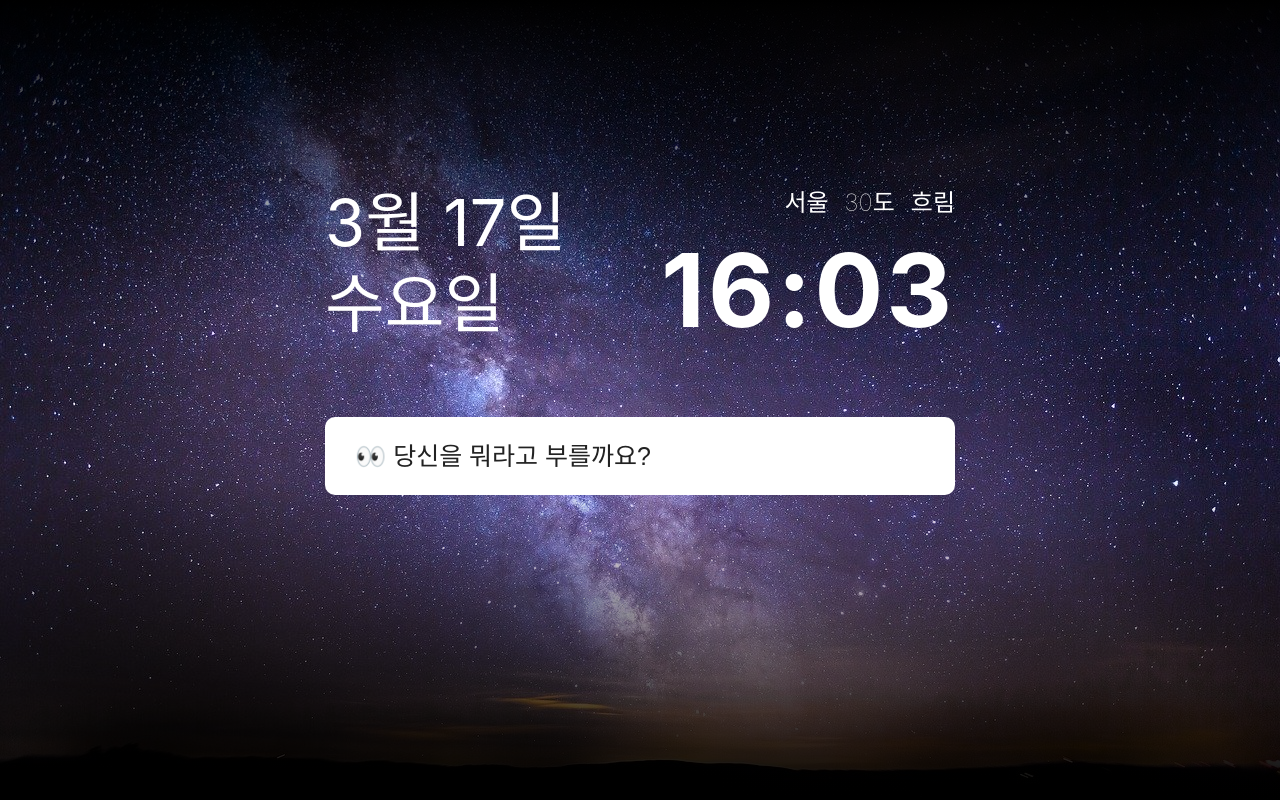
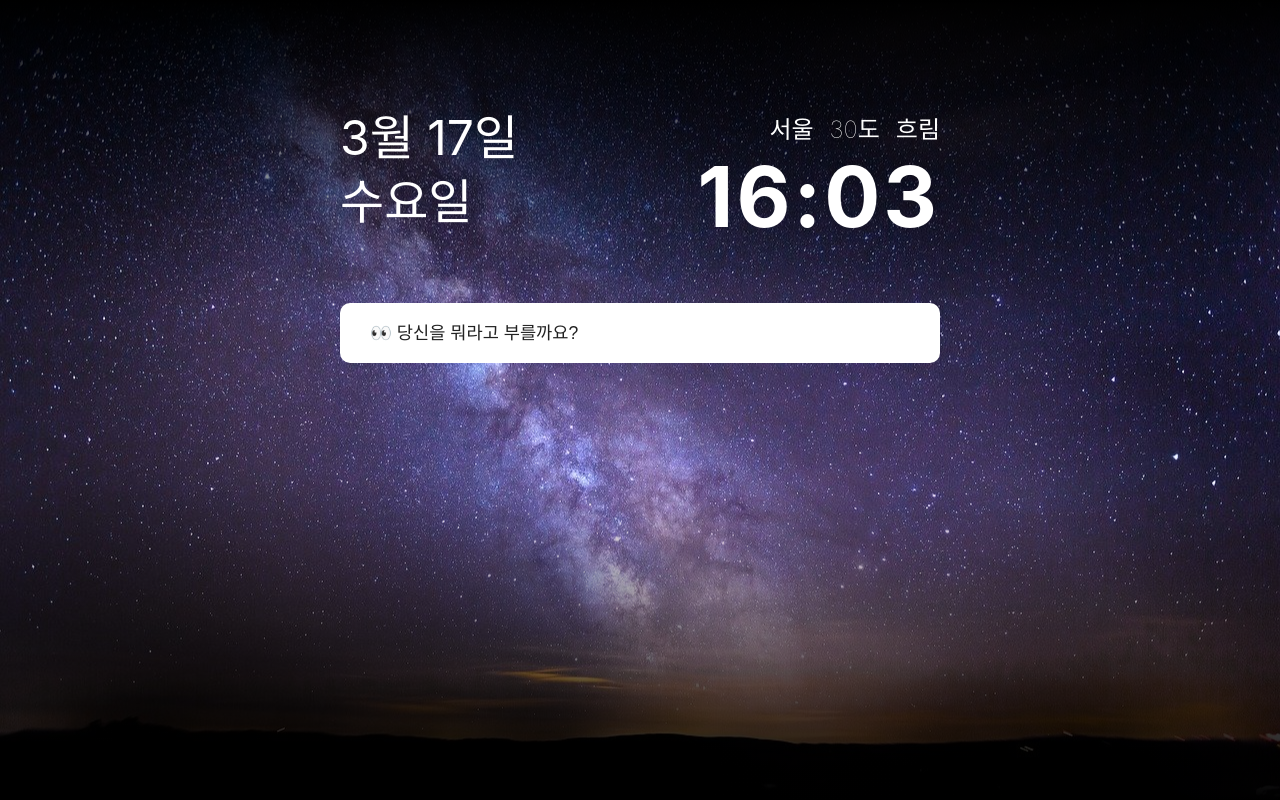
Before and after one commit to dev-hsonghart/js-challenge-output, a plain HTML site: page index.html in a window 1280 px wide. Drawn offline with Linux system fonts and the light colour scheme; some packages are replaced by stand-ins of ours.

Commit message:
단위 변경
폰트, 사이즈 단위
px -> em 으로 변경
- 디바이스 대응

```diff
--- a/index.html
+++ b/index.html
@@ -25,9 +25,9 @@
           <span class="current-sky">흐림</span>
         </div>
         <div class="current-clock">
-          <div class="current-hour"></div>
-          <div class="current-clock__colon">:</div>
-          <div class="current-minutes"></div>
+          <span class="current-hour"></span>
+          <span class="current-clock__colon">:</span>
+          <span class="current-minutes"></span>
         </div>
       </div>
     </article>
--- a/resource/components/background.css
+++ b/resource/components/background.css
@@ -1,6 +1,7 @@
 .background-img {
   background-image: url("/images/img/test.jpg");
   background-size: cover;
+  background-position: center;
   display: flex;
   justify-content: space-between;
   flex-direction: column;
--- a/resource/components/date-weather.css
+++ b/resource/components/date-weather.css
@@ -1,7 +1,9 @@
 .current-date-weather {
-  width: 630px;
+  width: calc(100vw - 40%);
+  min-width: 460px;
+  max-width: 600px;
   height: 180px;
-  margin-top: 181px;
+  margin-top: 5.5em;
   display: flex;
   justify-content: space-between;
   align-items: center;
@@ -11,7 +13,7 @@
 .current-date,
 .current-day {
   font-weight: 100;
-  font-size: 65px;
+  font-size: 3em;
   margin-bottom: 16px;
 }
 
@@ -25,10 +27,10 @@
 
 .current-weather {
   font-weight: 100;
-  font-size: 24px;
+  font-size: 1.5em;
   display: flex;
   justify-content: flex-end;
-  margin-bottom: 16px;
+  margin-bottom: 0.2em;
 }
 
 .current-weather span {
@@ -36,8 +38,8 @@
 }
 
 .current-clock {
-  height: 120px;
-  font-size: 102px;
+  /* height: 120px; */
+  font-size: 5.2em;
   font-weight: 700;
   letter-spacing: 3px;
   padding-top: 8px;
@@ -46,6 +48,13 @@
 /* 블링크 애니메이션 처리 */
 .current-clock__colon {
   animation: blink 1s ease-in-out infinite alternate;
+}
+
+.current-hour,
+.current-clock__colon,
+.current-minutes {
+  display: flex;
+  align-items: center;
 }
 
 @keyframes blink {
--- a/resource/components/input.css
+++ b/resource/components/input.css
@@ -1,11 +1,13 @@
 .input-userName {
-  width: 630px;
-  height: 78px;
+  width: calc(100% - 40%);
+  min-width: 460px;
+  max-width: 600px;
+  height: 3.4em;
   border-radius: 10px;
   background-color: white;
-  margin-top: 56px;
+  margin-top: 2em;
   padding-left: 30px;
-  font-size: 25px;
+  font-size: 1.1em;
   color: var(--textDefault);
 }
 
```
